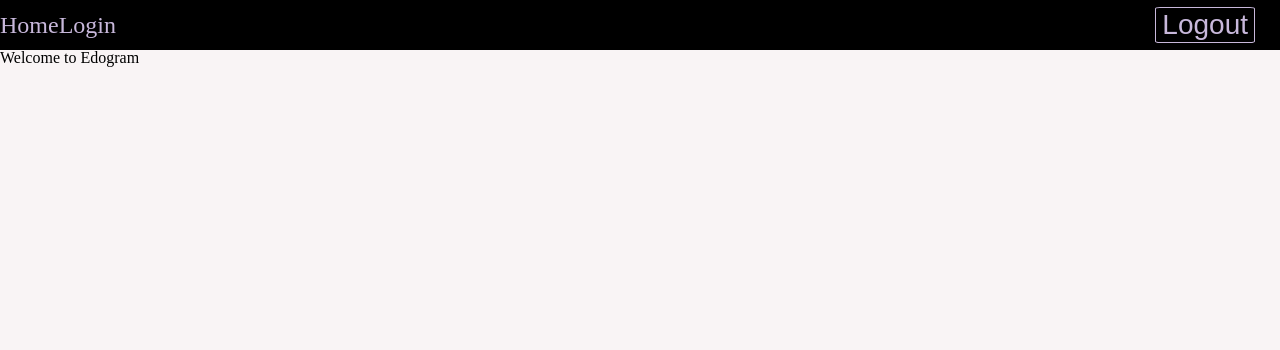
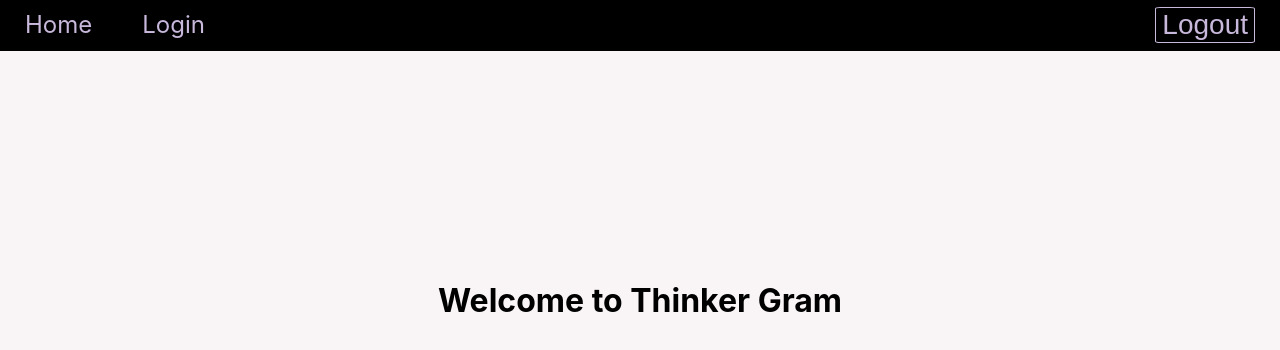
Before and after one commit to ETorresM2/edogram-client, a React (Create React App) app in the folder edogram/: page / in a window 1280 px wide. Shown: the top 350 px of the page. Built offline with nearby package versions, Linux system fonts and the light colour scheme.

Commit message:
landing page style

```diff
--- a/edogram/src/App.js
+++ b/edogram/src/App.js
@@ -4,7 +4,7 @@ import Landing from "./components/landing";
 import Dashboard from "./components/dashboard";
 import Chat from "./components/chat";
 // eslint-disable-next-line
-import app from "./components/style/app.css";
+import "./components/style/app.css";
 import { BrowserRouter, Route, Link } from "react-router-dom";
 
 class App extends React.Component {
--- a/edogram/src/components/landing.js
+++ b/edogram/src/components/landing.js
@@ -1,9 +1,11 @@
 import React from "react"
+import "../components/style/landing.css";
+
 
 const Landing = () => {
     return(
-        <div>
-            <h1>Welcome to Edogram</h1>
+        <div className= "landingWrapper">
+            <h1>Welcome to Thinker Gram</h1>
         </div>
     )
 
--- a/edogram/src/components/style/app.css
+++ b/edogram/src/components/style/app.css
@@ -3,7 +3,7 @@
    License: none (public domain)
 */
 
-html, body, div, span, applet, object, iframe,
+/* html, body, div, span, applet, object, iframe,
 h1, h2, h3, h4, h5, h6, p, blockquote, pre,
 a, abbr, acronym, address, big, cite, code,
 del, dfn, em, img, ins, kbd, q, s, samp,
@@ -45,7 +45,7 @@ q:before, q:after {
 table {
 	border-collapse: collapse;
 	border-spacing: 0;
-}
+} */
 
 * {
     box-sizing: border-box;
@@ -64,9 +64,11 @@ nav {
     background: black;
     color: #C8B8DB;
 
+
 }
 
 nav a {
+    margin: 0 25px;
     color: #C8B8DB;
     text-decoration: none;
     font-size: 1.5rem;
@@ -88,4 +90,6 @@ nav button {
 
 .logout:hover {
     cursor: pointer;
+    background-color: #C8B8DB;
+    color: black;
 }
--- /dev/null
+++ b/edogram/src/components/style/landing.css
@@ -0,0 +1,14 @@
+
+body {
+
+}
+
+.landingWrapper {
+    height: 500px;
+    display: flex;
+    align-items: center;
+    justify-content: center;
+}
+h1 {
+
+}
```
